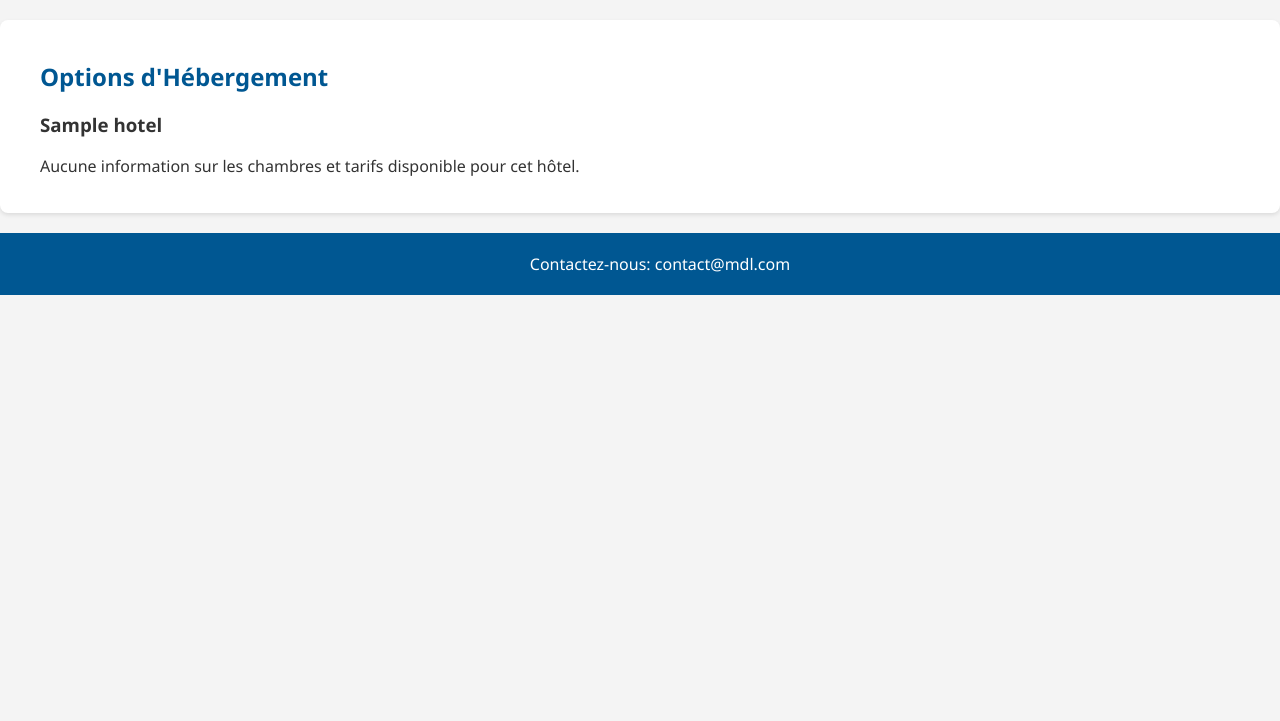
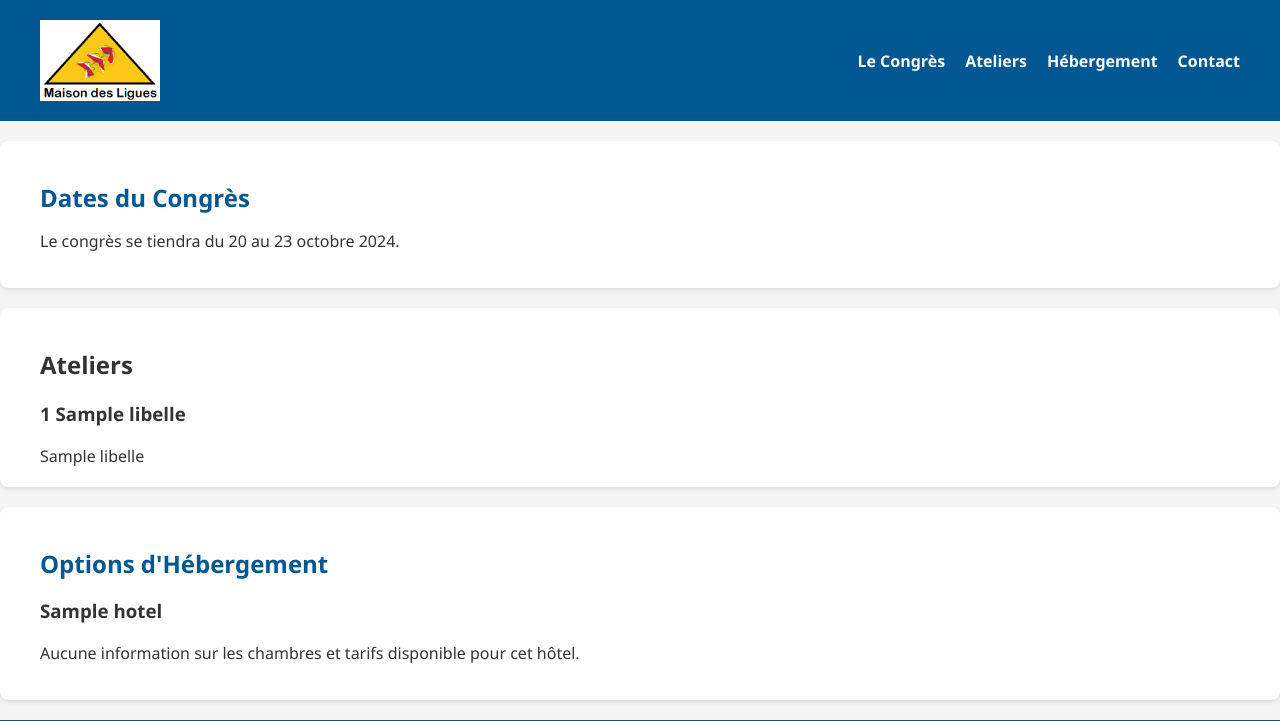
Before and after one commit to AnnabelleHantrais/maisondesligues, a Symfony app: template templates/home/index.html.twig in a window 1280 px wide. Shown: the top 721 px of the page. Run offline with Twig, Linux system fonts and the light colour scheme; the template is opened without the code that fills it: most values are stand-ins (such as "Sample title", 1, 10 or a date in 2020); some libraries are stand-ins or nearby versions.

Commit message:
modif page d'acceuil
ajoute  atelier et theme

```diff
--- a/templates/home/index.html.twig
+++ b/templates/home/index.html.twig
@@ -1,14 +1,44 @@
 {# templates/home/index.html.twig #}
-{% extends 'base.html.twig' %}
+<!DOCTYPE html>
+<html lang="fr">
+    <head>
+        <meta charset="UTF-8">
+        <meta name="viewport" content="width=device-width, initial-scale=1.0">
+        <title>Accueil - Maison des Langues</title>
+        <link rel="stylesheet" href="{{ asset('styles.css') }}">
+    </head>
+    <body>
+        <header>
+            <img src="{{ asset('images/Mdl.png') }}" alt="Logo MDL" id="logo-mdl">
+            <nav>
+                <ul>
+                    <li><a href="#congres">Le Congrès</a></li>
+                    <li><a href="#ateliers">Ateliers</a></li>
+                    <li><a href="#hebergement">Hébergement</a></li>
+                    <li><a href="#contact">Contact</a></li>
+                </ul>
+            </nav>
+        </header>
 
-{% block title %}Accueil - Maison des Langues{% endblock %}
+        <section id="congres">
+            <h2>Dates du Congrès</h2>
+            <p>Le congrès se tiendra du 20 au 23 octobre 2024.</p>
+        </section>
 
-{% block stylesheets %}
-    {{ parent() }}
-    <link rel="stylesheet" href="{{ asset('styles.css') }}">
-{% endblock %}
+        <section id="ateliers">
+            <h1>Ateliers</h1>
+            {% for atelier in ateliers %}
+                <div>
+                    <h3>{{ atelier.id }} {{ atelier.libelle }}</h3>
+                    {% for theme in atelier.themes %}
+                        <div>
+                            {{ theme.libelle }}
+                        </div>
+                    {% endfor %}
+                </div>
+            {% endfor %}
+        </section>
 
-{% block body %}
         <section id="hebergement">
             <h2>Options d'Hébergement</h2>
             {% for hotel in hotels %}
@@ -21,7 +51,6 @@
                                 <p>Tarif: {{ tarifInfo.tarifNuite }} € par nuit</p>
                             </div>
                         {% endfor %}
-
                     {% else %}
                         <p>Aucune information sur les chambres et tarifs disponible pour cet hôtel.</p>
                     {% endif %}
@@ -32,4 +61,5 @@
         <footer>
             <p>Contactez-nous: contact@mdl.com</p>
         </footer>
-{% endblock %}
+    </body>
+</html>
```
Also changed, not shown: src/Controller/HomeController.php (+18 -61 lines), 2 other files. Lines whose indentation alone changed are shown as unchanged.
